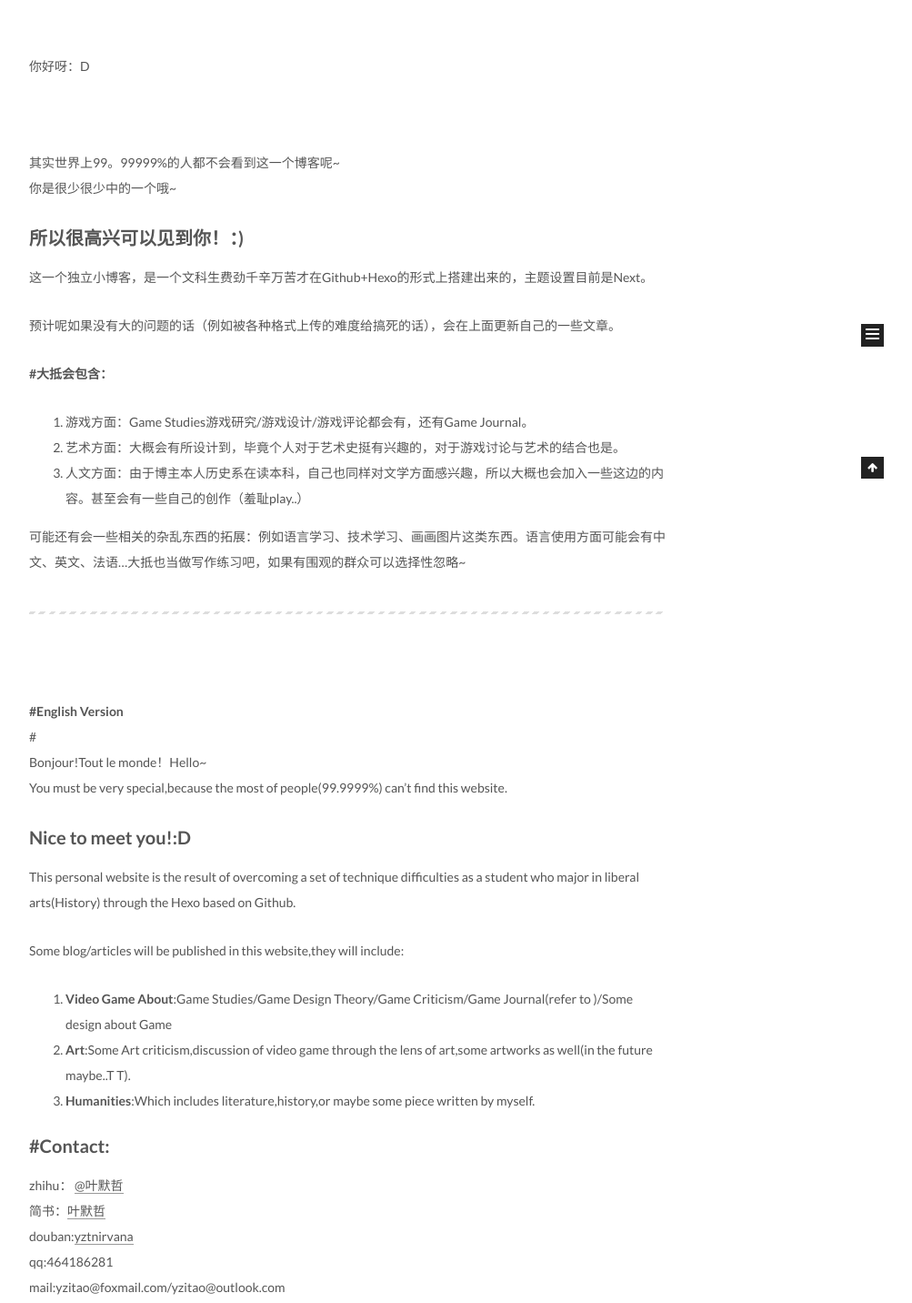
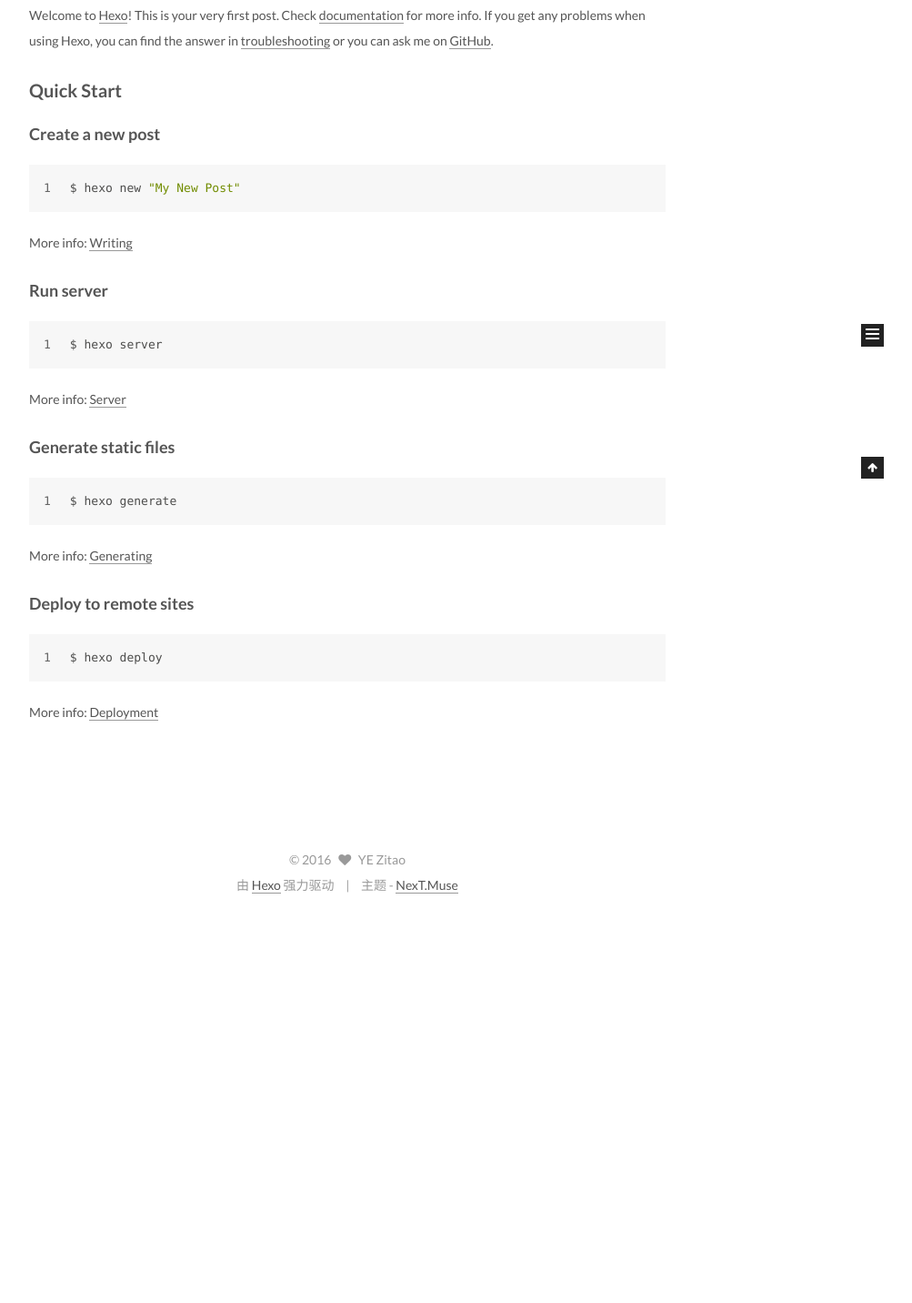
Before and after one commit to yzitao/yzitao.github.io, a plain HTML site: page About/index.html in a window 1280 px wide. Shown: the part 374-1806 px from the top of the page at 91% size, without its empty margins (258-1261 px from the left). After the commit the page ends 1381 px from the top, so only its background shows below. Drawn offline with Linux system fonts and the light colour scheme.

Commit message:
Site updated: 2016-07-24 20:55:50

```diff
--- a/About/index.html
+++ b/About/index.html
@@ -84,37 +84,19 @@
 
 
 
-<meta name="description" content="你好呀：D
-
-其实世界上99。99999%的人都不会看到这一个博客呢~你是很少很少中的一个哦~
-所以很高兴可以见到你！：)这一个独立小博客，是一个文科生费劲千辛万苦才在Github+Hexo的形式上搭建出来的，主题设置目前是Next。
-预计呢如果没有大的问题的话（例如被各种格式上传的难度给搞死的话），会在上面更新自己的一些文章。
-#大抵会包含：
-
-游戏方面：Game Studies游戏研究/游戏设">
+<meta name="description" content="Welcome to Hexo! This is your very first post. Check documentation for more info. If you get any problems when using Hexo, you can find the answer in troubleshooting or you can ask me on GitHub.
+Quick">
 <meta property="og:type" content="website">
-<meta property="og:title" content="about">
+<meta property="og:title" content="Hello World">
 <meta property="og:url" content="http://yzitao.github.io/about/index.html">
 <meta property="og:site_name" content="Kayabaakihiko">
-<meta property="og:description" content="你好呀：D
-
-其实世界上99。99999%的人都不会看到这一个博客呢~你是很少很少中的一个哦~
-所以很高兴可以见到你！：)这一个独立小博客，是一个文科生费劲千辛万苦才在Github+Hexo的形式上搭建出来的，主题设置目前是Next。
-预计呢如果没有大的问题的话（例如被各种格式上传的难度给搞死的话），会在上面更新自己的一些文章。
-#大抵会包含：
-
-游戏方面：Game Studies游戏研究/游戏设">
-<meta property="og:updated_time" content="2016-07-24T12:37:55.000Z">
+<meta property="og:description" content="Welcome to Hexo! This is your very first post. Check documentation for more info. If you get any problems when using Hexo, you can find the answer in troubleshooting or you can ask me on GitHub.
+Quick">
+<meta property="og:updated_time" content="2016-07-22T14:11:01.000Z">
 <meta name="twitter:card" content="summary">
-<meta name="twitter:title" content="about">
-<meta name="twitter:description" content="你好呀：D
-
-其实世界上99。99999%的人都不会看到这一个博客呢~你是很少很少中的一个哦~
-所以很高兴可以见到你！：)这一个独立小博客，是一个文科生费劲千辛万苦才在Github+Hexo的形式上搭建出来的，主题设置目前是Next。
-预计呢如果没有大的问题的话（例如被各种格式上传的难度给搞死的话），会在上面更新自己的一些文章。
-#大抵会包含：
-
-游戏方面：Game Studies游戏研究/游戏设">
+<meta name="twitter:title" content="Hello World">
+<meta name="twitter:description" content="Welcome to Hexo! This is your very first post. Check documentation for more info. If you get any problems when using Hexo, you can find the answer in troubleshooting or you can ask me on GitHub.
+Quick">
 
 
 
@@ -141,7 +123,7 @@
 
 
 
-    about | Kayabaakihiko
+    Hello World | Kayabaakihiko
 
 </title>
 </head>
@@ -265,29 +247,15 @@
   <div id="posts" class="posts-expand">
 
 
-      <p><br><br>你好呀：D</p>
-<p><br></p>
-<p>其实世界上99。99999%的人都不会看到这一个博客呢~<br>你是很少很少中的一个哦~</p>
-<h2 id="所以很高兴可以见到你！："><a href="#所以很高兴可以见到你！：" class="headerlink" title="所以很高兴可以见到你！：)"></a>所以很高兴可以见到你！：)</h2><p>这一个独立小博客，是一个文科生费劲千辛万苦才在Github+Hexo的形式上搭建出来的，主题设置目前是Next。</p>
-<p>预计呢如果没有大的问题的话（例如被各种格式上传的难度给搞死的话），会在上面更新自己的一些文章。</p>
-<p><strong>#大抵会包含：</strong></p>
-<ol>
-<li>游戏方面：Game Studies游戏研究/游戏设计/游戏评论都会有，还有Game Journal。</li>
-<li>艺术方面：大概会有所设计到，毕竟个人对于艺术史挺有兴趣的，对于游戏讨论与艺术的结合也是。</li>
-<li>人文方面：由于博主本人历史系在读本科，自己也同样对文学方面感兴趣，所以大概也会加入一些这边的内容。甚至会有一些自己的创作（羞耻play..）</li>
-</ol>
-<p>可能还有会一些相关的杂乱东西的拓展：例如语言学习、技术学习、画画图片这类东西。语言使用方面可能会有中文、英文、法语…大抵也当做写作练习吧，如果有围观的群众可以选择性忽略~</p>
-<hr>
-<p>  <br></p>
-<p><strong>#English Version</strong><br>#<br>Bonjour!Tout le monde！Hello~<br>You must be very special,because the most of people(99.9999%) can’t find this website.</p>
-<h2 id="Nice-to-meet-you-D"><a href="#Nice-to-meet-you-D" class="headerlink" title="Nice to meet you!:D"></a>Nice to meet you!:D</h2><p>This personal website is the result of overcoming a set of technique difficulties as a student who major in liberal arts(History) through the Hexo based on Github.</p>
-<p>Some blog/articles will be published in this website,they will include:</p>
-<ol>
-<li><strong>Video Game About</strong>:Game Studies/Game Design Theory/Game Criticism/Game Journal(refer to <game design="" workshop="">)/Some design about Game</game></li>
-<li><strong>Art</strong>:Some Art criticism,discussion of video game through the lens of art,some artworks as well(in the future maybe..T T).</li>
-<li><strong>Humanities</strong>:Which includes literature,history,or maybe some piece written by myself.</li>
-</ol>
-<h2 id="Contact"><a href="#Contact" class="headerlink" title="#Contact:"></a><strong>#Contact:</strong></h2><p>zhihu： <a href="https://www.zhihu.com/people/xie-mo-zhe" target="_blank" rel="external">@叶默哲</a><br>简书：<a href="http://www.jianshu.com/users/9d3d36eed83c/latest_articles" target="_blank" rel="external">叶默哲</a><br>douban:<a href="https://www.douban.com/people/96753197/" target="_blank" rel="external">yztnirvana</a><br>qq:464186281<br>mail:yzitao@foxmail.com/yzitao@outlook.com</p>
+      <p>Welcome to <a href="https://hexo.io/" target="_blank" rel="external">Hexo</a>! This is your very first post. Check <a href="https://hexo.io/docs/" target="_blank" rel="external">documentation</a> for more info. If you get any problems when using Hexo, you can find the answer in <a href="https://hexo.io/docs/troubleshooting.html" target="_blank" rel="external">troubleshooting</a> or you can ask me on <a href="https://github.com/hexojs/hexo/issues" target="_blank" rel="external">GitHub</a>.</p>
+<h2 id="Quick-Start"><a href="#Quick-Start" class="headerlink" title="Quick Start"></a>Quick Start</h2><h3 id="Create-a-new-post"><a href="#Create-a-new-post" class="headerlink" title="Create a new post"></a>Create a new post</h3><figure class="highlight bash"><table><tr><td class="gutter"><pre><div class="line">1</div></pre></td><td class="code"><pre><div class="line">$ hexo new <span class="string">"My New Post"</span></div></pre></td></tr></table></figure>
+<p>More info: <a href="https://hexo.io/docs/writing.html" target="_blank" rel="external">Writing</a></p>
+<h3 id="Run-server"><a href="#Run-server" class="headerlink" title="Run server"></a>Run server</h3><figure class="highlight bash"><table><tr><td class="gutter"><pre><div class="line">1</div></pre></td><td class="code"><pre><div class="line">$ hexo server</div></pre></td></tr></table></figure>
+<p>More info: <a href="https://hexo.io/docs/server.html" target="_blank" rel="external">Server</a></p>
+<h3 id="Generate-static-files"><a href="#Generate-static-files" class="headerlink" title="Generate static files"></a>Generate static files</h3><figure class="highlight bash"><table><tr><td class="gutter"><pre><div class="line">1</div></pre></td><td class="code"><pre><div class="line">$ hexo generate</div></pre></td></tr></table></figure>
+<p>More info: <a href="https://hexo.io/docs/generating.html" target="_blank" rel="external">Generating</a></p>
+<h3 id="Deploy-to-remote-sites"><a href="#Deploy-to-remote-sites" class="headerlink" title="Deploy to remote sites"></a>Deploy to remote sites</h3><figure class="highlight bash"><table><tr><td class="gutter"><pre><div class="line">1</div></pre></td><td class="code"><pre><div class="line">$ hexo deploy</div></pre></td></tr></table></figure>
+<p>More info: <a href="https://hexo.io/docs/deployment.html" target="_blank" rel="external">Deployment</a></p>
 
 
   </div>
--- a/css/main.css
+++ b/css/main.css
@@ -1548,7 +1548,7 @@
   width: 4px;
   height: 4px;
   border-radius: 50%;
-  background: #aff;
+  background: #b9146b;
 }
 .links-of-blogroll {
   font-size: 13px;
```
